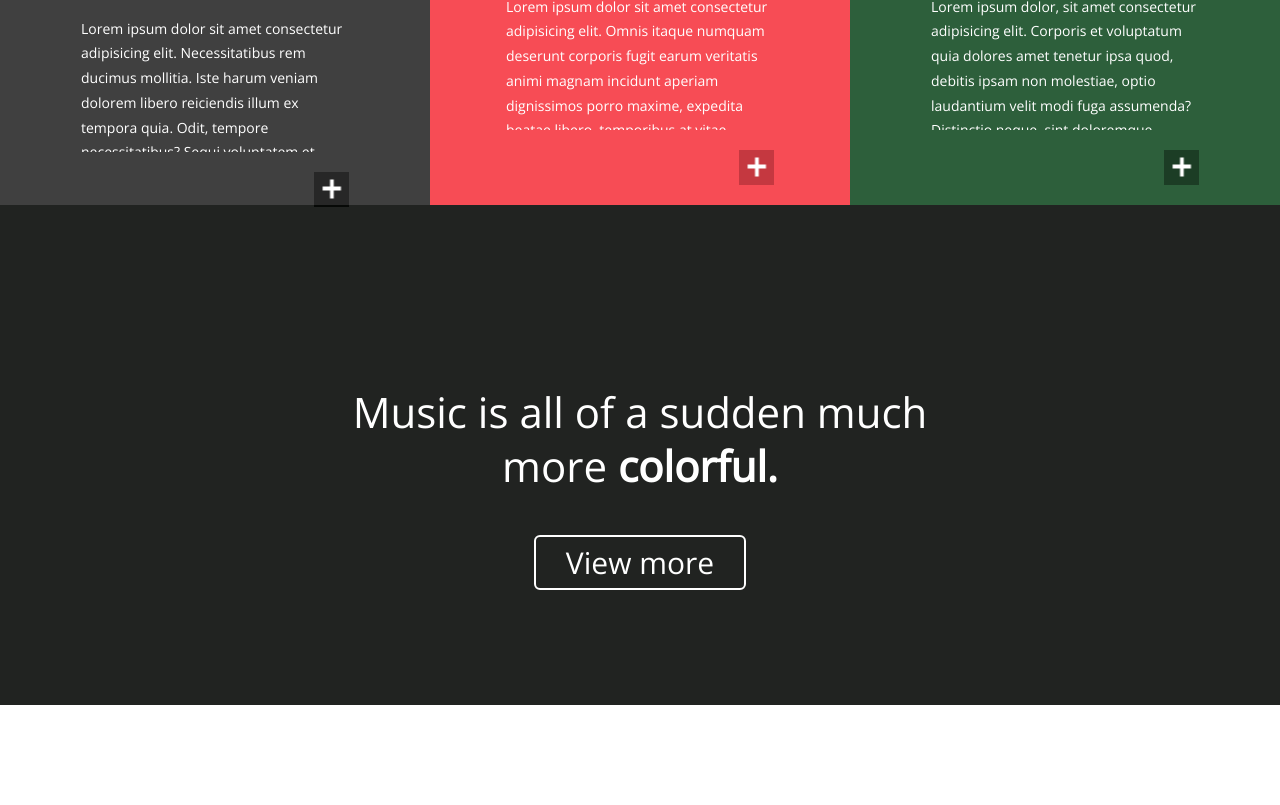
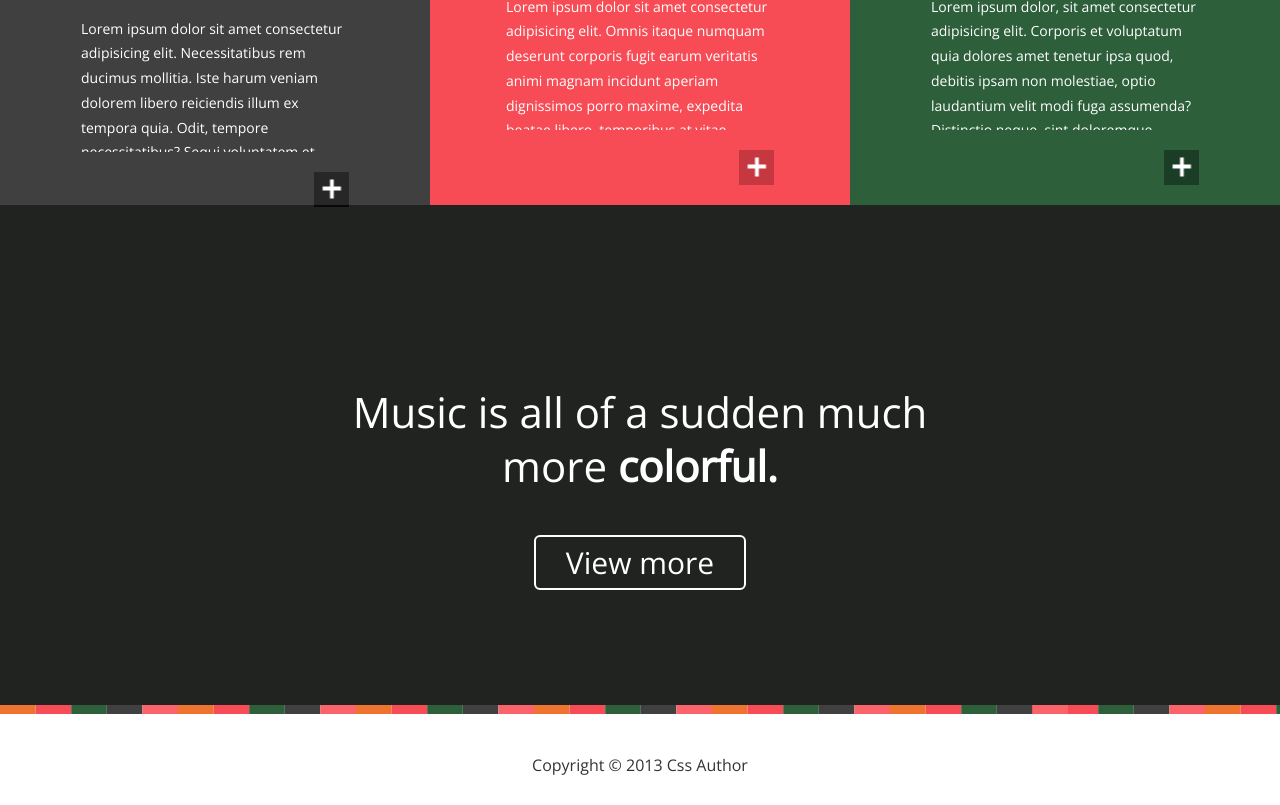
Before and after one commit to Likvidas/Circle, a plain HTML site: page index.html in a window 1280 px wide. Shown: the part 1088-1893 px from the top of the page. Before the commit the page ends 1793 px from the top, so only its background shows below. Drawn offline with nearby package versions, Linux system fonts and the light colour scheme.

Commit message:
Сверстали секцию Footer

```diff
--- a/index.html
+++ b/index.html
@@ -153,6 +153,15 @@
         <!-- /.aside__btn -->
     </section>
     <!-- /.aside -->
+    <footer class="footer">
+        <div class="footer__color-line">
+            <img src="/img/colors-footer.jpg" alt="color-line" class="line">
+        </div>
+        <!-- /.footer__color-line -->
+        <div class="footer__copyright">Copyright © 2013 Css Author</div>
+        <!-- /.copyright -->
+    </footer>
+    <!-- /.footer -->
 </body>
 
 </html>
--- a/sass/style.sass
+++ b/sass/style.sass
@@ -287,3 +287,22 @@
     border-radius: 6px
     color: #ffffff
     font-size: 30px
+
+
+/* Footer */
+
+.footer
+    width: 1280px
+    height: 100px
+    margin: 0 auto
+    overflow: hidden
+    text-align: center
+    &__color-line
+        transform: translate(0, -8px)
+    &__copyright
+        margin-bottom: 24px
+        margin-top: 12px
+        font-size: 16px
+        font-weight: 400
+        line-height: 53.72px
+        opacity: 0.8
```
Also changed, not shown: css/style.css, 1 other file.
